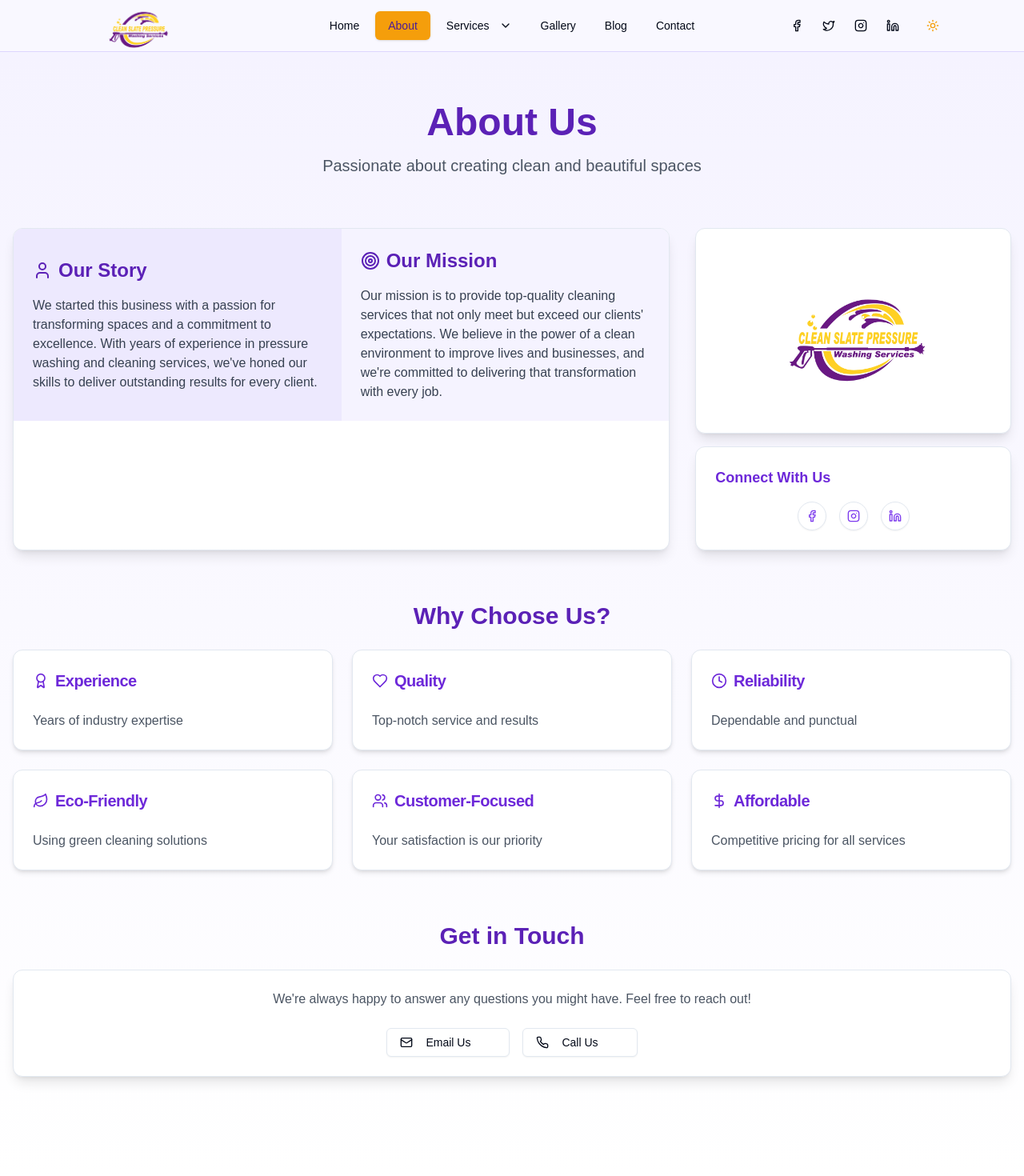
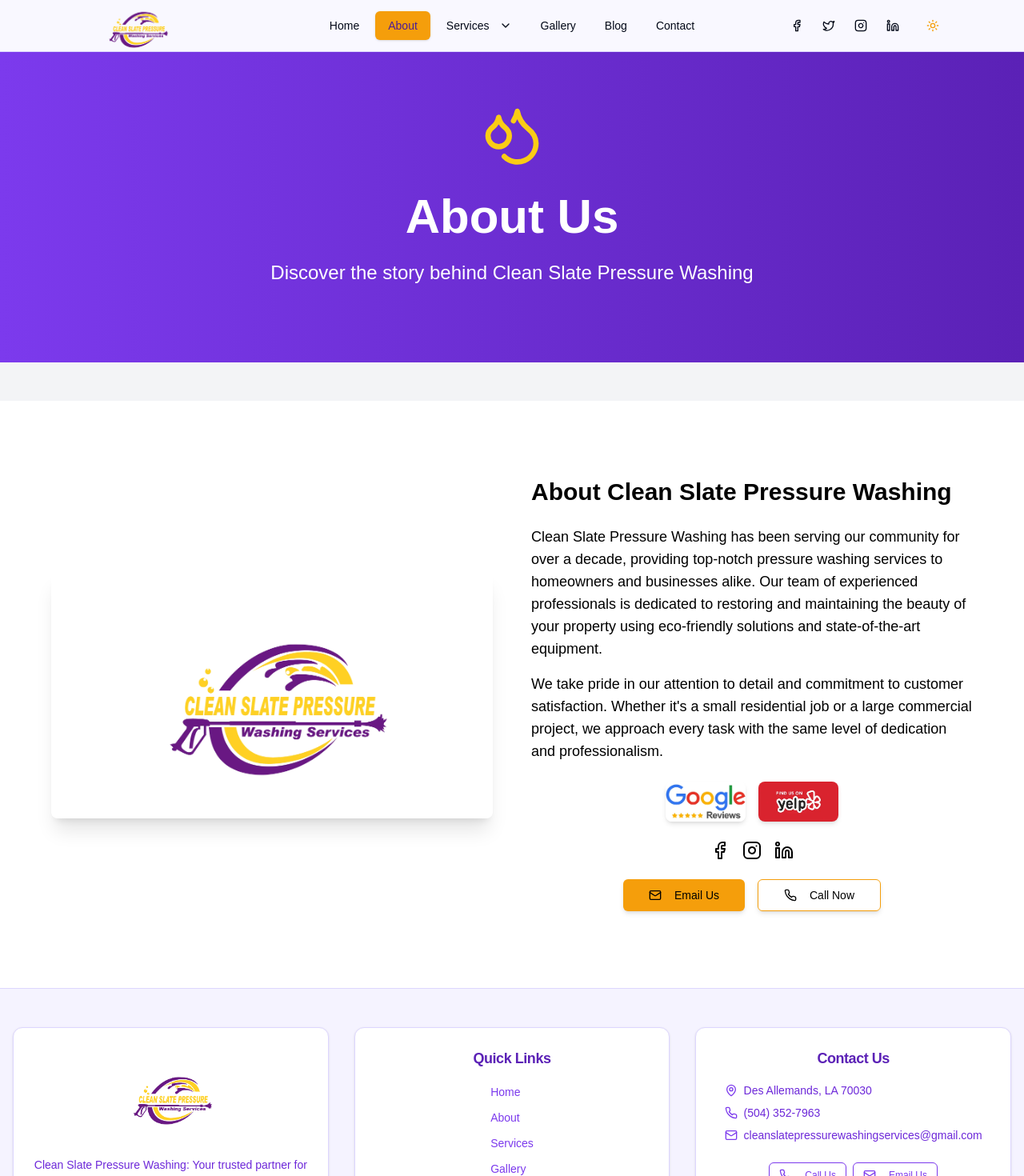
Before and after one commit to arayer143/clean-slate-pressure-washing, a Next.js app: page /about in a window 1280 px wide. Shown: the top 1470 px of the page at 80% size. Built offline with nearby package versions, Linux system fonts and the light colour scheme.

Commit message:
added banners to each page that didnt have one

```diff
--- a/components/About Page/about-page.tsx
+++ b/components/About Page/about-page.tsx
@@ -1,186 +1,172 @@
-'use client'
+"use client"
 
+import Image from 'next/image'
 import { motion } from 'framer-motion'
-import Image from 'next/image'
-import { Card, CardContent, CardHeader, CardTitle } from "@/components/ui/card"
+import { Facebook, Instagram, Linkedin, Mail, Phone, Droplets } from 'lucide-react'
 import { Button } from "@/components/ui/button"
 
-import { Facebook,  Instagram, Linkedin, Mail, Phone, User, Target, Award, Leaf, Heart, DollarSign, ArrowRight, Users, Clock } from 'lucide-react'
+const socialLinks = [
+  { icon: Facebook, href: "https://www.facebook.com/CleanslatepressurewashingservicesLLC" },
+  { icon: Instagram, href: "https://www.instagram.com/cleanslatepressurewashnola/" },
+  { icon: Linkedin, href: "https://linkedin.com/company/cleanslate" },
+]
 
-export default function AboutUsPage() {
-  const fadeInUp = {
-    initial: { opacity: 0, y: 20 },
-    animate: { opacity: 1, y: 0 },
-    transition: { duration: 0.5 }
-  }
-
-  const staggerChildren = {
-    animate: {
-      transition: {
-        staggerChildren: 0.1
-      }
-    }
-  }
-
+export default function AboutUs() {
   return (
-    <div className="min-h-screen bg-gradient-to-b from-purple-50 to-white dark:from-gray-900 dark:to-gray-800">
-      <main className="container mx-auto px-4 py-16">
-        <motion.section
-          initial="initial"
-          animate="animate"
-          variants={fadeInUp}
-          className="text-center mb-16"
+    <>
+      <motion.div
+        initial={{ opacity: 0, y: 20 }}
+        animate={{ opacity: 1, y: 0 }}
+        transition={{ duration: 0.5 }}
+        className="relative overflow-hidden mb-12 bg-gradient-to-r from-purple-600 to-purple-800 dark:from-purple-800 dark:to-purple-950 text-white w-full"
       >
+        <div className="relative z-10 text-center py-16 px-4 sm:px-6 lg:px-8 max-w-7xl mx-auto">
+          <motion.div
+            initial={{ scale: 0 }}
+            animate={{ scale: 1 }}
+            transition={{ type: "spring", stiffness: 260, damping: 20 }}
+            className="mb-8"
+          >
+            <Droplets className="mx-auto h-20 w-20 text-yellow-400 dark:text-yellow-300" />
+          </motion.div>
           <motion.h1
-            className="text-4xl md:text-5xl font-bold text-purple-800 dark:text-purple-300 mb-4"
-            variants={fadeInUp}
+            className="text-4xl sm:text-5xl lg:text-6xl font-bold mb-6"
+            initial={{ opacity: 0, y: 20 }}
+            animate={{ opacity: 1, y: 0 }}
+            transition={{ delay: 0.2, duration: 0.5 }}
           >
             About Us
           </motion.h1>
           <motion.p
-            className="text-xl text-gray-600 dark:text-gray-300"
-            variants={fadeInUp}
+            className="text-xl sm:text-2xl max-w-3xl mx-auto mb-8"
+            initial={{ opacity: 0, y: 20 }}
+            animate={{ opacity: 1, y: 0 }}
+            transition={{ delay: 0.3, duration: 0.5 }}
           >
-            Passionate about creating clean and beautiful spaces
+            Discover the story behind Clean Slate Pressure Washing
           </motion.p>
-        </motion.section>
+        </div>
+      </motion.div>
 
+      <section className="bg-white dark:bg-purple-950 py-24">
+        <div className="container mx-auto px-4">
+          <div className="max-w-6xl mx-auto">
+            <div className="grid grid-cols-1 w-full md:grid-cols-2 gap-12 items-center">
               <motion.div
-          className="grid grid-cols-1 md:grid-cols-3 gap-8 mb-16"
-          variants={staggerChildren}
-          initial="initial"
-          animate="animate"
+                initial={{ opacity: 0, x: -50 }}
+                animate={{ opacity: 1, x: 0 }}
+                transition={{ duration: 0.5 }}
+                className="w-full aspect-[16/9] relative rounded-lg overflow-hidden shadow-xl"
               >
-          <motion.div variants={fadeInUp} className="md:col-span-2">
-            <Card className="h-full bg-white dark:bg-gray-800 shadow-lg hover:shadow-xl transition-all duration-300 overflow-hidden">
-              <CardContent className="p-0">
-                <div className="grid grid-cols-1 md:grid-cols-2 h-full">
-                  <div className="bg-purple-100 dark:bg-purple-900 p-6 flex flex-col justify-center">
-                    <h3 className="text-2xl font-bold text-purple-800 dark:text-purple-300 mb-4 flex items-center">
-                      <User className="w-6 h-6 mr-2" />
-                      Our Story
-                    </h3>
-                    <p className="text-gray-700 dark:text-gray-300">
-                      We started this business with a passion for transforming spaces and a commitment to excellence. With years of experience in pressure washing and cleaning services, we&apos;ve honed our skills to deliver outstanding results for every client.
-                    </p>
-                  </div>
-                  <div className="bg-purple-50 dark:bg-purple-800 p-6 flex flex-col justify-center">
-                    <h3 className="text-2xl font-bold text-purple-800 dark:text-purple-300 mb-4 flex items-center">
-                      <Target className="w-6 h-6 mr-2" />
-                      Our Mission
-                    </h3>
-                    <p className="text-gray-700 dark:text-gray-300">
-                      Our mission is to provide top-quality cleaning services that not only meet but exceed our clients&apos; expectations. We believe in the power of a clean environment to improve lives and businesses, and we&apos;re committed to delivering that transformation with every job.
-                    </p>
-                  </div>
-                </div>
-              </CardContent>
-            </Card>
-          </motion.div>
-          <motion.div variants={fadeInUp} className="flex flex-col justify-between">
-            <Card className="bg-white dark:bg-gray-800 shadow-lg hover:shadow-xl transition-all duration-300 mb-4">
-              <CardContent className="p-6">
                 <Image
                   src="/cleanslatelogo.webp"
-                  alt="Company Logo"
-                  width={200}
-                  height={100}
-                  className="w-full h-auto"
+                  alt="Clean Slate Pressure Washing Team"
+                  fill
+                  sizes="(max-width: 768px) 100vw, 50vw"
+                  className="object-cover"
+                  priority
                 />
-              </CardContent>
-            </Card>
-            <Card className="bg-white dark:bg-gray-800 shadow-lg hover:shadow-xl transition-all duration-300">
-              <CardContent className="p-6">
-                <h3 className="text-lg font-semibold text-purple-700 dark:text-purple-300 mb-4">Connect With Us</h3>
-                <div className="flex justify-center space-x-4">
-                  {[
-                    { icon: Facebook, href: "https://www.facebook.com/CleanslatepressurewashingservicesLLC", label: "Facebook" },
-                    { icon: Instagram, href: "https://www.instagram.com/cleanslatepressurewashnola/", label: "Instagram" },
-                    { icon: Linkedin, href: "https://linkedin.com/company/cleanslate", label: "LinkedIn" },
-
-
-                  ].map((social, index) => (
+              </motion.div>
+              <div>
+                <motion.h2
+                  className="text-3xl font-bold mb-6 text-black dark:text-white"
+                  initial={{ opacity: 0, y: 20 }}
+                  animate={{ opacity: 1, y: 0 }}
+                  transition={{ duration: 0.5 }}
+                >
+                  About Clean Slate Pressure Washing
+                </motion.h2>
+                <motion.p
+                  className="text-lg mb-4 text-black dark:text-white"
+                  initial={{ opacity: 0, y: 20 }}
+                  animate={{ opacity: 1, y: 0 }}
+                  transition={{ duration: 0.5, delay: 0.2 }}
+                >
+                  Clean Slate Pressure Washing has been serving our community for over a decade, providing top-notch pressure washing services to homeowners and businesses alike. Our team of experienced professionals is dedicated to restoring and maintaining the beauty of your property using eco-friendly solutions and state-of-the-art equipment.
+                </motion.p>
+                <motion.p
+                  className="text-lg mb-6 text-black dark:text-white"
+                  initial={{ opacity: 0, y: 20 }}
+                  animate={{ opacity: 1, y: 0 }}
+                  transition={{ duration: 0.5, delay: 0.4 }}
+                >
+                  We take pride in our attention to detail and commitment to customer satisfaction. Whether it&apos;s a small residential job or a large commercial project, we approach every task with the same level of dedication and professionalism.
+                </motion.p>
                 <motion.div
+                  className="flex justify-center space-x-4 mb-6"
+                  initial={{ opacity: 0, y: 20 }}
+                  animate={{ opacity: 1, y: 0 }}
+                  transition={{ duration: 0.5, delay: 0.6 }}
+                >
+                  <motion.a
+                    href="https://www.google.com/localservices/prolist?spp=Cg0vZy8xMWtwdmRfcngx&scp=CgAaJUNsZWFuIFNsYXRlIFByZXNzdXJlIFdhc2hpbmcgU2VydmljZXMqJUNsZWFuIFNsYXRlIFByZXNzdXJlIFdhc2hpbmcgU2VydmljZXM%3D&q=Clean+Slate+Pressure+Washing+Services&src=2&slp=UhUIARIREg8iDS9nLzExa3B2ZF9yeDE"
+                    target="_blank"
+                    rel="noopener noreferrer"
+                    whileHover={{ scale: 1.05 }}
+                    whileTap={{ scale: 0.95 }}
+                  >
+                    <Image src="/5stargoogle.webp" width={100} height={50} alt="Google 5-star review" className="rounded-lg shadow-md" />
+                  </motion.a>
+                  <motion.a
+                    href="https://www.yelp.com/biz/clean-slate-pressure-washing-services-des-allemands?osq=Pressure+Washing&override_cta=Request+a+Quote"
+                    target="_blank"
+                    rel="noopener noreferrer"
+                    whileHover={{ scale: 1.05 }}
+                    whileTap={{ scale: 0.95 }}
+                  >
+                    <Image src="/yelpreview.webp" width={100} height={50} alt="Yelp review" className="rounded-lg shadow-md" />
+                  </motion.a>
+                </motion.div>
+                <motion.div
+                  className="flex space-x-4 mb-6 justify-center"
+                  initial={{ opacity: 0, y: 20 }}
+                  animate={{ opacity: 1, y: 0 }}
+                  transition={{ duration: 0.5, delay: 0.8 }}
+                >
+                  {socialLinks.map((link, index) => (
+                    <motion.a
                       key={index}
+                      href={link.href}
+                      target="_blank"
+                      rel="noopener noreferrer"
+                      className="text-black hover:text-gold-500 dark:text-white dark:hover:text-gold-400 transition-colors duration-300"
                       whileHover={{ scale: 1.1 }}
                       whileTap={{ scale: 0.9 }}
                     >
-                      <Button variant="outline" size="icon" className="rounded-full bg-white dark:bg-gray-800 hover:bg-purple-100 dark:hover:bg-purple-900 transition-colors duration-300">
-                        <social.icon className="w-5 h-5 text-purple-600 dark:text-purple-300" />
-                        <span className="sr-only">{social.label}</span>
+                      <link.icon className="h-6 w-6" />
+                      <span className="sr-only">{link.icon.name}</span>
+                    </motion.a>
+                  ))}
+                </motion.div>
+                <motion.div
+                  className="flex flex-col sm:flex-row space-y-4 sm:space-y-0 sm:space-x-4 justify-center"
+                  initial={{ opacity: 0, y: 20 }}
+                  animate={{ opacity: 1, y: 0 }}
+                  transition={{ duration: 0.5, delay: 1 }}
+                >
+                  <Button
+                    size="lg"
+                    className="bg-gold-500 text-black hover:bg-gold-600 shadow-md hover:shadow-lg transition-all duration-300"
+                    onClick={() => window.location.href = 'mailto:Rickeynaquin@cleanslatepressurewashingnola.com'}
+                  >
+                    <Mail className="mr-2 h-5 w-5" />
+                    Email Us
+                  </Button>
+                  <Button
+                    size="lg"
+                    variant="outline"
+                    className="bg-white/10 backdrop-blur-sm border-gold-500 text-black hover:bg-gold-500 hover:text-black shadow-md hover:shadow-lg transition-all duration-300 dark:text-white dark:hover:text-black"
+                    onClick={() => window.location.href = 'tel:5043527963'}
+                  >
+                    <Phone className="mr-2 h-5 w-5" />
+                    Call Now
                   </Button>
                 </motion.div>
-                  ))}
               </div>
-              </CardContent>
-            </Card>
-          </motion.div>
-        </motion.div>
-
-        <motion.section
-          variants={fadeInUp}
-          initial="initial"
-          animate="animate"
-          className="mb-16"
-        >
-          <h2 className="text-3xl font-bold text-purple-800 dark:text-purple-300 mb-6 text-center">Why Choose Us?</h2>
-          <motion.div
-            className="grid grid-cols-1 md:grid-cols-3 gap-6"
-            variants={staggerChildren}
-          >
-            {[
-              { icon: Award, title: "Experience", description: "Years of industry expertise" },
-              { icon: Heart, title: "Quality", description: "Top-notch service and results" },
-              { icon: Clock, title: "Reliability", description: "Dependable and punctual" },
-              { icon: Leaf, title: "Eco-Friendly", description: "Using green cleaning solutions" },
-              { icon: Users, title: "Customer-Focused", description: "Your satisfaction is our priority" },
-              { icon: DollarSign, title: "Affordable", description: "Competitive pricing for all services" },
-            ].map((item, index) => (
-              <motion.div key={index} variants={fadeInUp}>
-                <Card className="bg-white dark:bg-gray-800 shadow-md hover:shadow-lg transition-all duration-300 transform hover:-translate-y-1">
-                  <CardHeader>
-                    <CardTitle className="text-xl font-semibold text-purple-700 dark:text-purple-300 flex items-center">
-                      <item.icon className="w-5 h-5 mr-2" />
-                      {item.title}
-                    </CardTitle>
-                  </CardHeader>
-                  <CardContent>
-                    <p className="text-gray-600 dark:text-gray-300">{item.description}</p>
-                  </CardContent>
-                </Card>
-              </motion.div>
-            ))}
-          </motion.div>
-        </motion.section>
-
-        <motion.section
-          variants={fadeInUp}
-          initial="initial"
-          animate="animate"
-          className="mb-16"
-        >
-          <h2 className="text-3xl font-bold text-purple-800 dark:text-purple-300 mb-6 text-center">Get in Touch</h2>
-          <Card className="bg-white dark:bg-gray-800 shadow-lg hover:shadow-xl transition-all duration-300 transform hover:-translate-y-1">
-            <CardContent className="flex flex-col items-center p-6">
-              <p className="text-gray-600 dark:text-gray-300 mb-6 text-center">
-                We&apos;re always happy to answer any questions you might have. Feel free to reach out!
-              </p>
-              <div className="flex flex-wrap justify-center gap-4">
-                <Button variant="outline" className="flex items-center space-x-2 group">
-                  <Mail className="w-4 h-4" />
-                  <span>Email Us</span>
-                  <ArrowRight className="w-4 h-4 opacity-0 group-hover:opacity-100 transition-opacity duration-300" />
-                </Button>
-                <Button variant="outline" className="flex items-center space-x-2 group">
-                  <Phone className="w-4 h-4" />
-                  <span>Call Us</span>
-                  <ArrowRight className="w-4 h-4 opacity-0 group-hover:opacity-100 transition-opacity duration-300" />
-                </Button>
             </div>
-            </CardContent>
-          </Card>
-        </motion.section>
-      </main>
           </div>
+        </div>
+      </section>
+    </>
   )
 }
```
Also changed, not shown: components/Blog Page/blog-page.tsx (+35 -4 lines), components/Gallery/Gallery-page.tsx (+38 -1 lines). Lines whose indentation alone changed are shown as unchanged.
